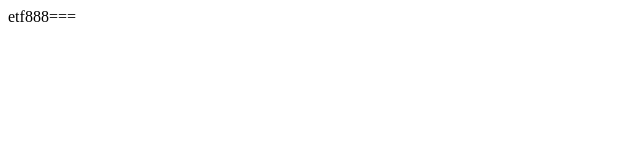
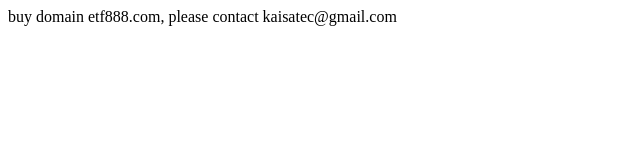
Before and after one commit to kaisatec/kaisatec.github.io, a plain HTML site: page index.html in a window 1280 px wide. Shown: the whole page, without its empty margins (0-640 px from the left). Drawn offline with Linux system fonts and the light colour scheme.

Commit message:
Update index.html

```diff
--- a/index.html
+++ b/index.html
@@ -1,6 +1,6 @@
 <html>
 <body>
-etf888===
+buy domain etf888.com, please contact kaisatec@gmail.com
 </body>
 
 </html>
```
